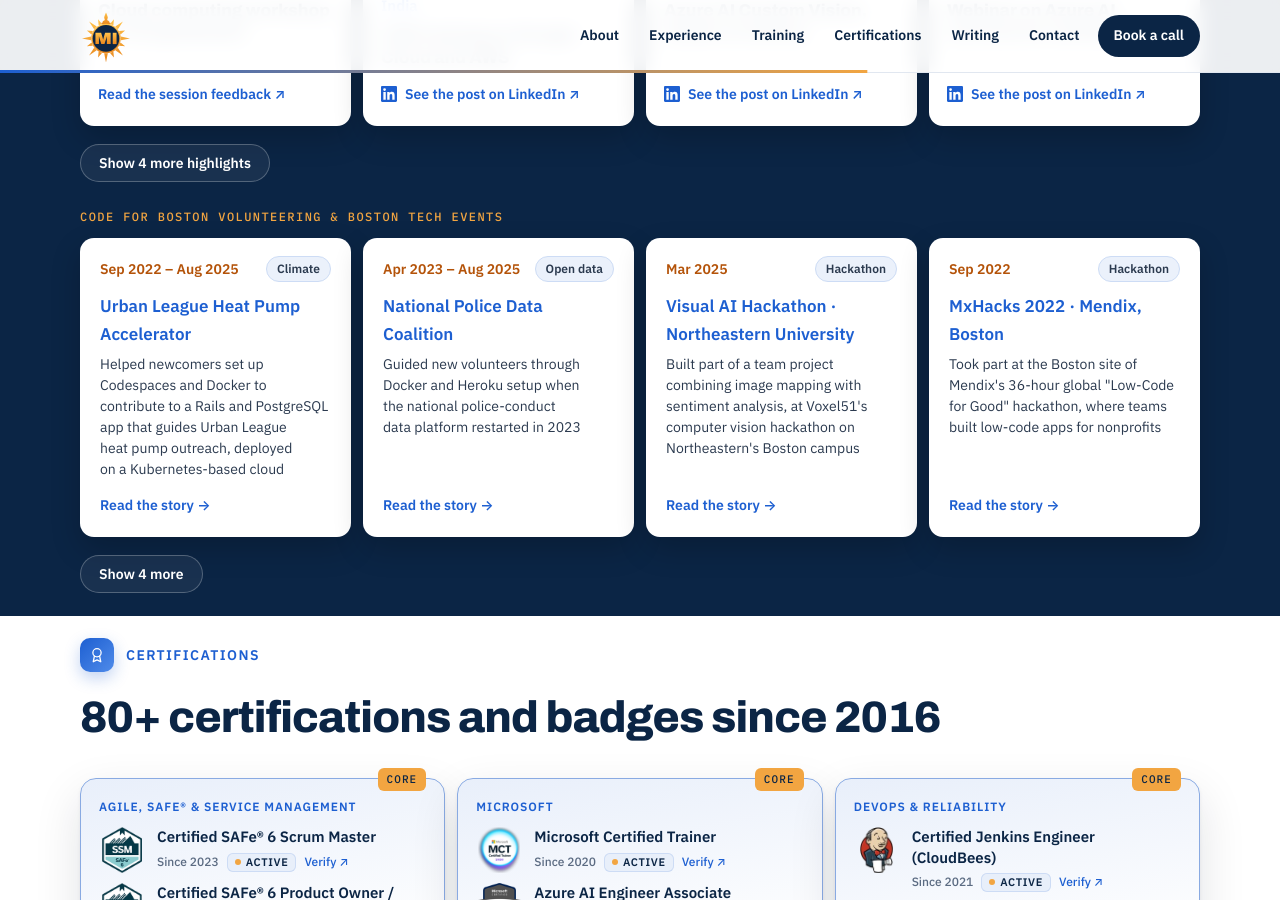
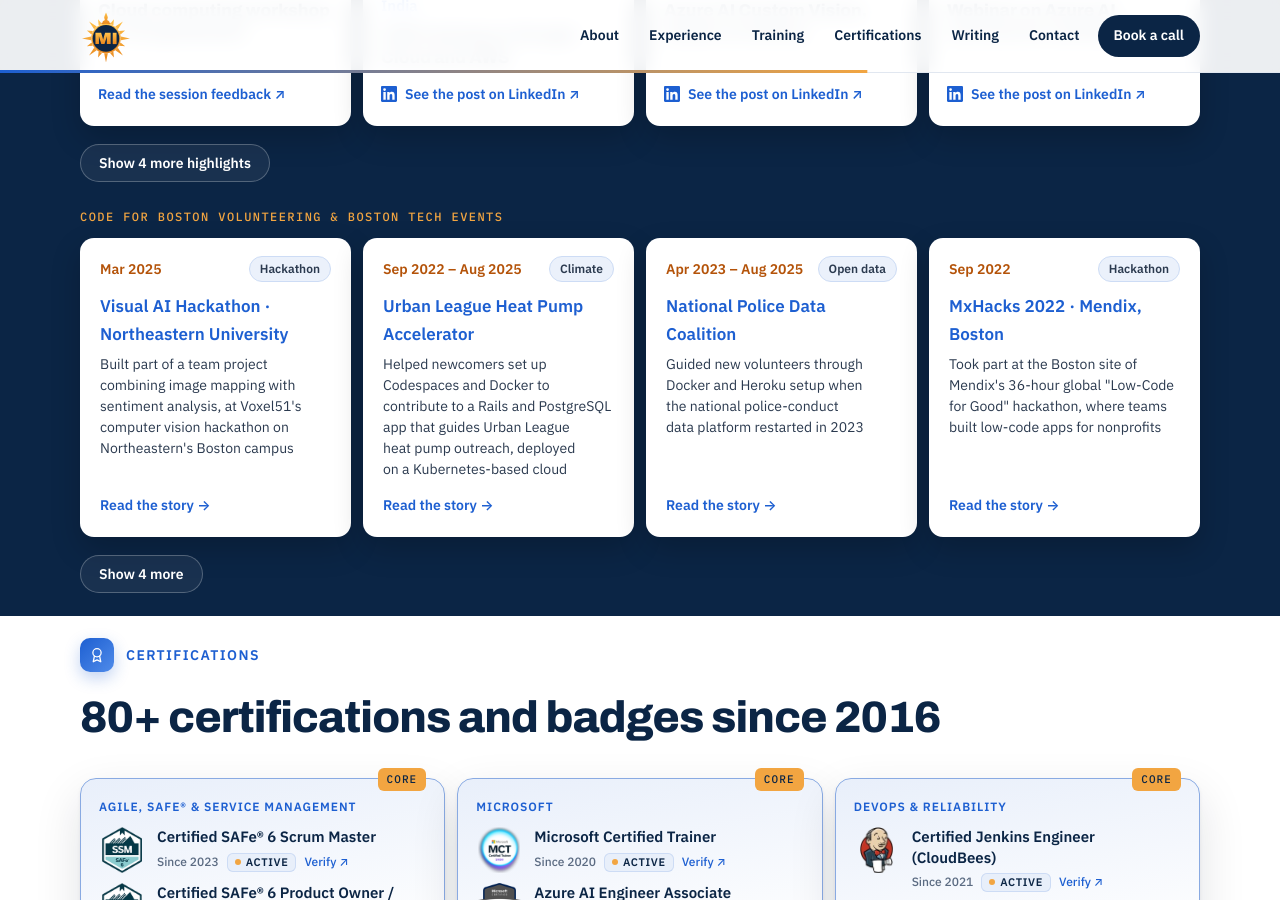
Before and after one commit to Madhan-I/Madhan-I.github.io, a Jekyll site: the page built from index.html, in a window 1280 px wide and 900 px high, scrolled down 5295 px. Built offline with Jekyll 4.4.1, drawn with Linux system fonts in a browser that asks for light colours.

Commit message:
Community & events: one ranked list, strongest first (Visual AI hackathon leads).
Co-Authored-By: Claude Opus 5.5 <noreply@anthropic.com>
Claude-Session: https://claude.ai/code/session_01MFRrTt7LBDdX57m85KHNGp

```diff
--- a/index.html
+++ b/index.html
@@ -124,8 +124,7 @@ layout: default
       {% for s in p.speaking %}<li{% if forloop.index > 4 %} class="talk-more" hidden{% endif %}><div class="tk-top"><span class="tk-meta">{% if s.where %}<svg class="ic" aria-hidden="true"><use href="#i-pin"/></svg>{{ s.where }}{% endif %}</span>{% if s.topic %}<span class="tk-chip">{{ s.topic }}</span>{% endif %}</div><b>{{ s.who }}</b><strong class="tk-title">{{ s.what }}</strong>{% if s.linkedin %}<a class="tk-link tk-in" href="{{ s.linkedin }}" target="_blank" rel="noopener" data-goatcounter-click="talk-linkedin"><svg class="ic" aria-hidden="true"><use href="#i-linkedin"/></svg>See the post on LinkedIn ↗</a>{% elsif s.feedback_image %}<a class="tk-link" href="{{ '/assets/badges/' | append: s.feedback_image | relative_url }}" data-lightbox data-caption="{{ s.who }}: session feedback">Read the session feedback ↗</a>{% endif %}</li>{% endfor %}
     </ul></div>{% if p.speaking.size > 4 %}<p class="talk-toggle-row"><button type="button" class="talk-toggle" aria-expanded="false">Show {{ p.speaking.size | minus: 4 }} more highlights</button></p>{% endif %}{% endif %}
     {% if p.community or p.events %}<div class="speak duo talks reveal"><h3>{{ p.community_events_title }}</h3><ul>
-      {% for s in p.community limit:2 %}<li><div class="tk-top"><span class="tk-date">{{ s.when }}</span>{% if s.topic %}<span class="tk-chip">{{ s.topic }}</span>{% endif %}</div><b>{{ s.who }}</b><span class="tk-desc">{{ s.what }}</span>{% if s.link %}<a class="tk-link" href="{{ s.link | relative_url }}">Read the story →</a>{% endif %}</li>{% endfor %}{% for s in p.events limit:2 %}<li><div class="tk-top"><span class="tk-date">{{ s.when }}</span>{% if s.topic %}<span class="tk-chip">{{ s.topic }}</span>{% endif %}</div><b>{{ s.who }}</b><span class="tk-desc">{{ s.what }}</span>{% if s.link %}<a class="tk-link" href="{{ s.link | relative_url }}">Read the story →</a>{% endif %}</li>{% endfor %}
-      {% for s in p.community offset:2 %}<li class="comm-more" hidden><div class="tk-top"><span class="tk-date">{{ s.when }}</span>{% if s.topic %}<span class="tk-chip">{{ s.topic }}</span>{% endif %}</div><b>{{ s.who }}</b><span class="tk-desc">{{ s.what }}</span>{% if s.link %}<a class="tk-link" href="{{ s.link | relative_url }}">Read the story →</a>{% endif %}</li>{% endfor %}{% for s in p.events offset:2 %}<li class="comm-more" hidden><div class="tk-top"><span class="tk-date">{{ s.when }}</span>{% if s.topic %}<span class="tk-chip">{{ s.topic }}</span>{% endif %}</div><b>{{ s.who }}</b><span class="tk-desc">{{ s.what }}</span>{% if s.link %}<a class="tk-link" href="{{ s.link | relative_url }}">Read the story →</a>{% endif %}</li>{% endfor %}
+      {% for r in (1..12) %}{% for s in p.community %}{% if s.rank == r %}<li{% if r > 4 %} class="comm-more" hidden{% endif %}><div class="tk-top"><span class="tk-date">{{ s.when }}</span>{% if s.topic %}<span class="tk-chip">{{ s.topic }}</span>{% endif %}</div><b>{{ s.who }}</b><span class="tk-desc">{{ s.what }}</span>{% if s.link %}<a class="tk-link" href="{{ s.link | relative_url }}">Read the story →</a>{% endif %}</li>{% endif %}{% endfor %}{% for s in p.events %}{% if s.rank == r %}<li{% if r > 4 %} class="comm-more" hidden{% endif %}><div class="tk-top"><span class="tk-date">{{ s.when }}</span>{% if s.topic %}<span class="tk-chip">{{ s.topic }}</span>{% endif %}</div><b>{{ s.who }}</b><span class="tk-desc">{{ s.what }}</span>{% if s.link %}<a class="tk-link" href="{{ s.link | relative_url }}">Read the story →</a>{% endif %}</li>{% endif %}{% endfor %}{% endfor %}
     </ul></div>{% assign cm = p.community.size | plus: p.events.size | minus: 4 %}{% if cm > 0 %}<p class="talk-toggle-row"><button type="button" class="comm-toggle" aria-expanded="false">Show {{ cm }} more</button></p>{% endif %}{% endif %}
   </div>
 </section>
```
Also changed, not shown: _data/profile.yml (+8 -2 lines).
